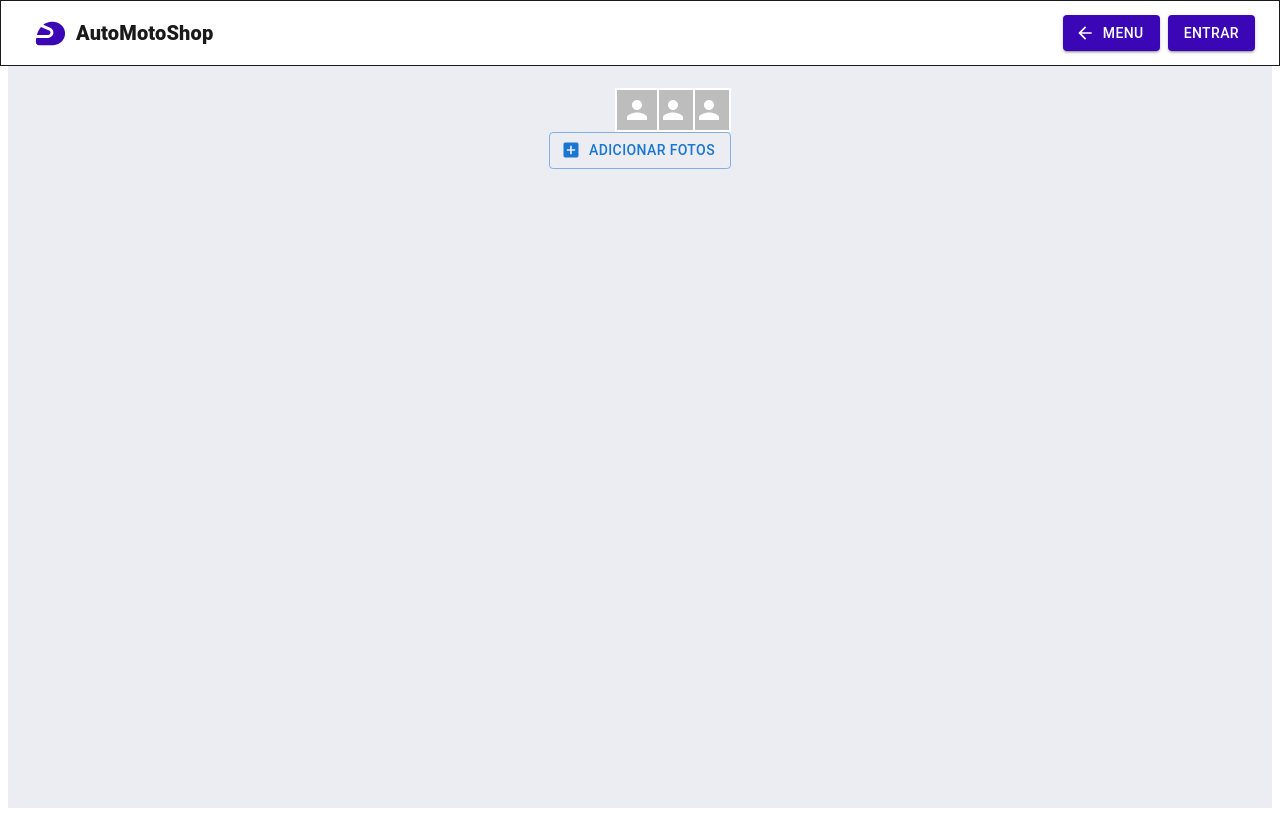
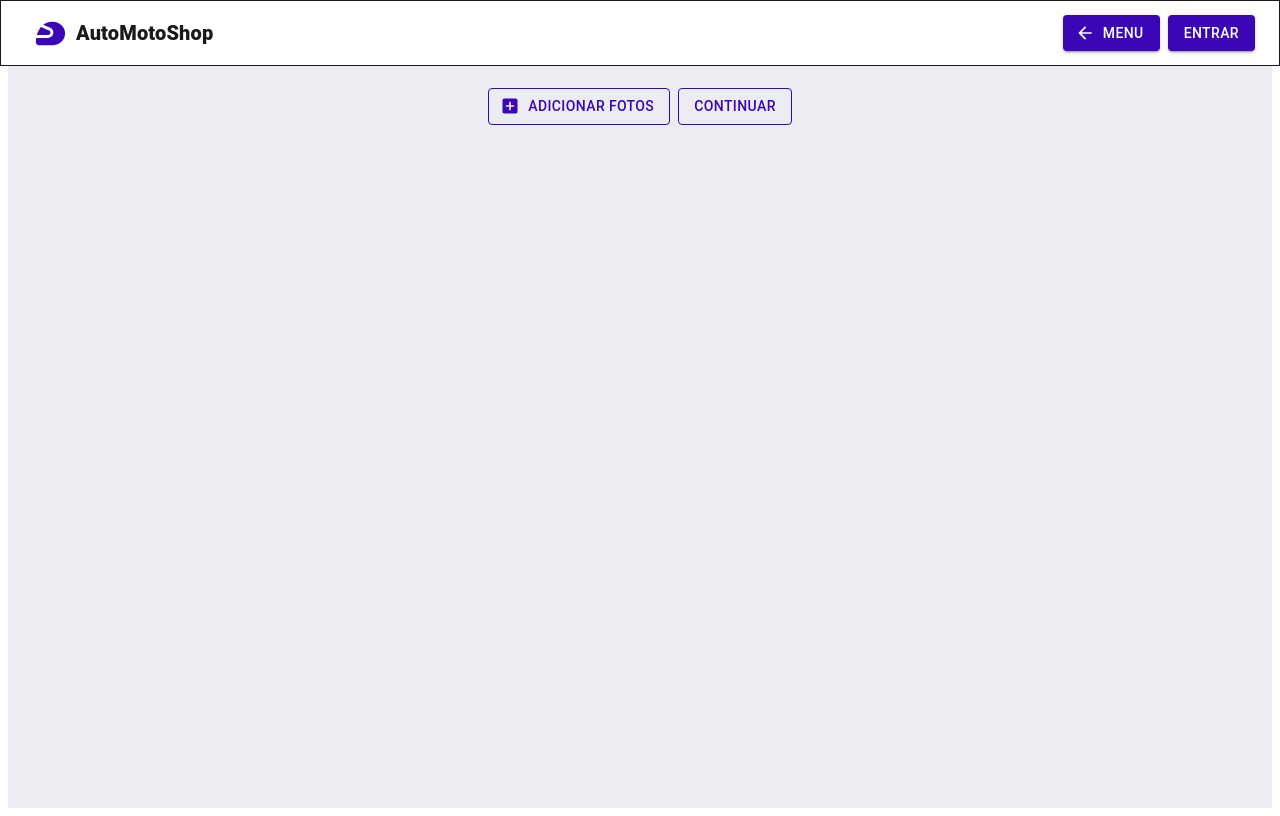
Before and after one commit to Joelzera/AutoMotoShop-Front-End, a React (Vite) app in the folder auto_moto/: page /foto in a window 1280 px wide. Built offline with nearby package versions, Linux system fonts and the light colour scheme.

Commit message:
feito a funcionalidade de adicionar fotos

```diff
--- a/auto_moto/src/Pages/SellPhoto.tsx
+++ b/auto_moto/src/Pages/SellPhoto.tsx
@@ -22,13 +22,14 @@ const SellPhoto = () => {
         width: 1,
     });
 
-    const [photo, setPhoto] = useState<File | null>(null)
+    const [photo, setPhoto] = useState<File[]>([])
 
     const handleChangePhoto = (e: React.ChangeEvent<HTMLInputElement>) => {
         e.preventDefault()
         if (e.target.files != null) {
-            setPhoto(e.target.files[0]);
-          }
+            setPhoto([...photo, ...Array.from(e.target.files)]);
+        }
+        console.log(photo)
     }
 
     return (
@@ -57,20 +58,18 @@ const SellPhoto = () => {
             <Container>
                 <Grid2 container sx={{ display: 'flex', alignItems: 'center', justifyContent: 'center' }}>
                     <Box mt={10} >
-
-                       <AvatarGroup max={4}>
-                            { photo && <Avatar variant="square" src={URL.createObjectURL(photo)}/>}
-                            <Avatar variant="square" />
-                            <Avatar variant="square" />
-                            <Avatar variant="square" />
+                        <AvatarGroup max={4}>
+                            {photo.map((img, index) => (
+                                <Avatar key={index} sx={{ width: 600, height: 400 }} variant="square" src={URL.createObjectURL(img)} />
+                            ))}
                         </AvatarGroup>
-
                         <Button
                             component="label"
                             role={undefined}
                             variant="outlined"
                             tabIndex={-1}
                             startIcon={<AddBoxIcon />}
+                            sx={{ borderColor: '#3b06b6', color: '#3b06b6' }}
                         >
                             Adicionar fotos
                             <VisuallyHiddenInput
@@ -79,7 +78,9 @@ const SellPhoto = () => {
                                 multiple
                             />
                         </Button>
-
+                        <Button variant="outlined"
+                        onClick={() => navigate('/vender')}
+                        sx={{ borderColor: '#3b06b6', color: '#3b06b6', marginLeft: 1 }}>Continuar</Button>
                     </Box>
                 </Grid2>
             </Container>
```
